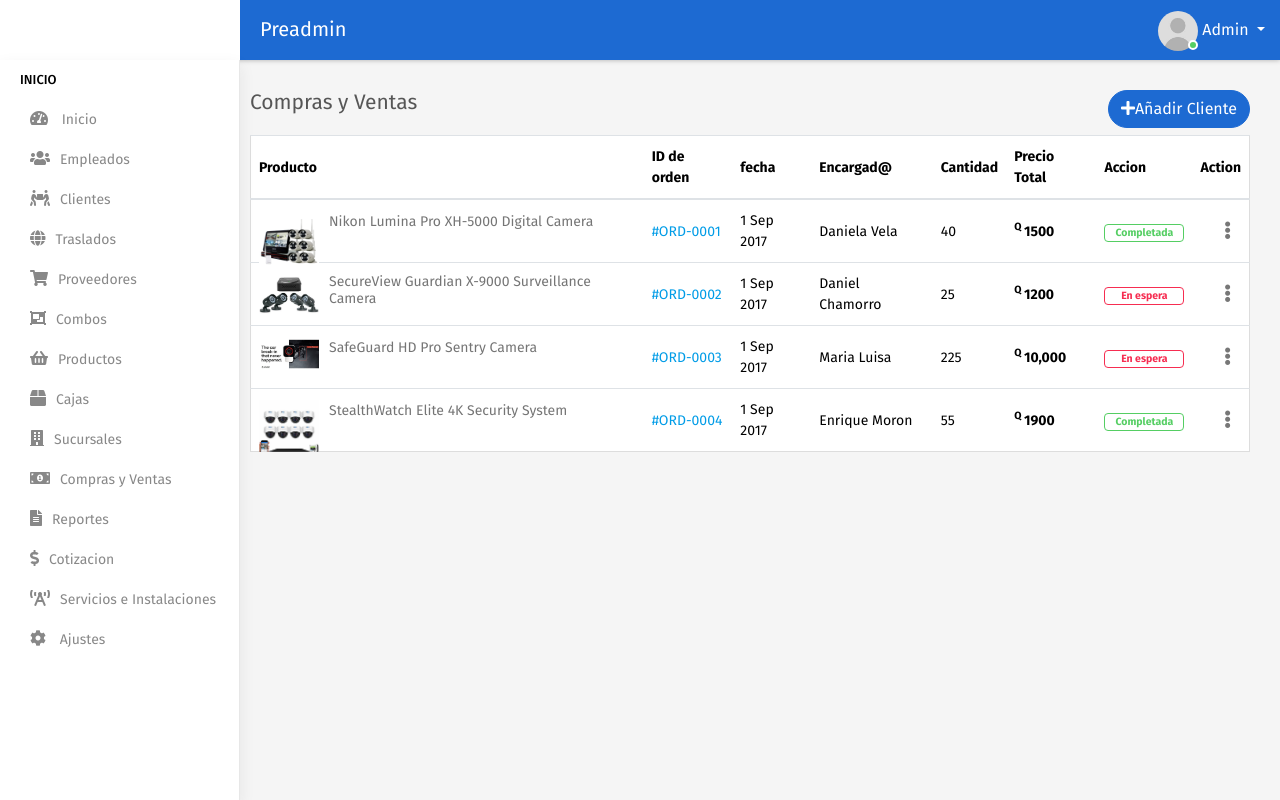
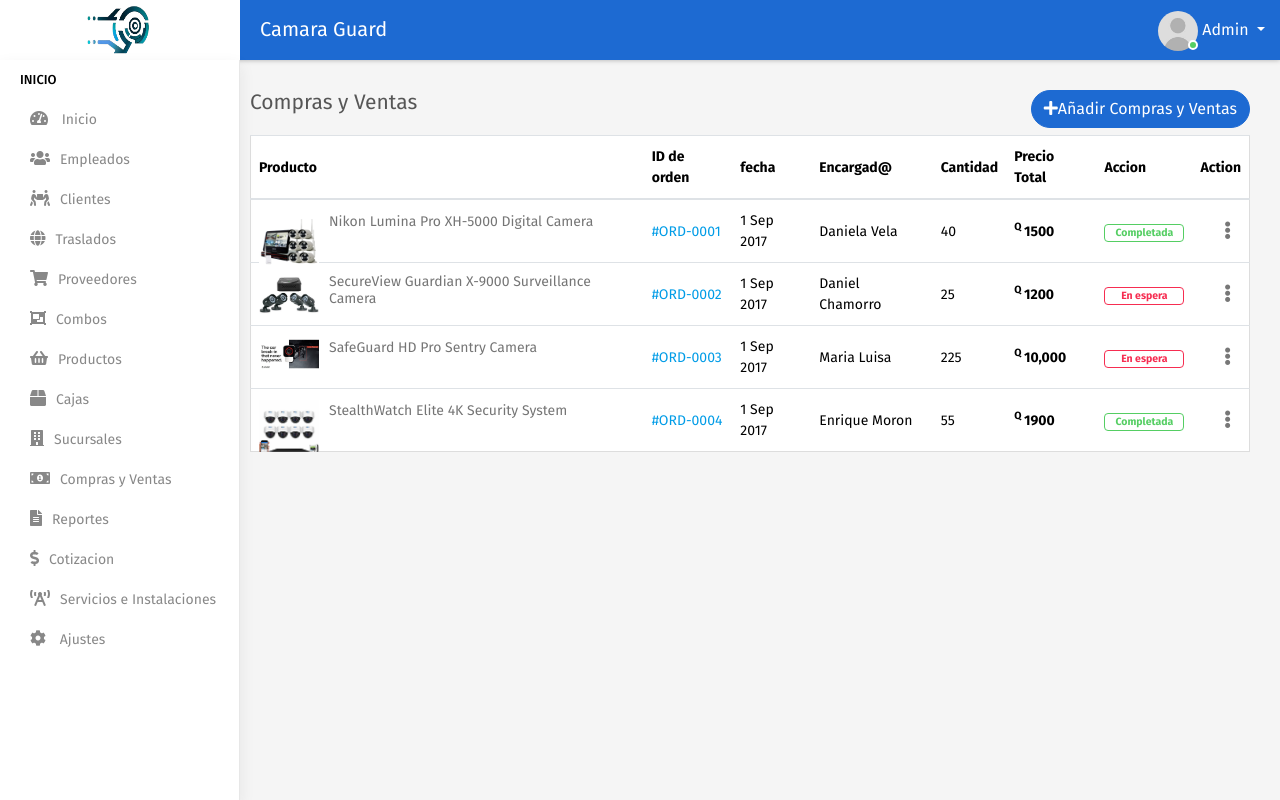
Before and after one commit to FRANKGT241/softCRM, a plain HTML site: page blue/orders.html in a window 1280 px wide. Drawn offline with Linux system fonts and the light colour scheme.

Commit message:
Cambios de titulos

```diff
--- a/blue/orders.html
+++ b/blue/orders.html
@@ -23,11 +23,11 @@
         <div class="header">
             <div class="header-left">
                 <a href="index.html" class="logo">
-                    <img src="assets/img/logo.png" width="40" height="40" alt="">
+                    <img src="assets/img/LogoCamGuard.png" width="75" height="55" alt="">
                 </a>
             </div>
             <div class="page-title-box float-left">
-                <h3>Preadmin</h3>
+                <h3>Camara Guard</h3>
             </div>
             <a id="mobile_btn" class="mobile_btn float-left" href="#sidebar"><i class="fa fa-bars" aria-hidden="true"></i></a>
             <ul class="nav user-menu float-right">
@@ -112,7 +112,7 @@
                         <h4 class="page-title">Compras y Ventas</h4>
                     </div>
                     <div class="col-sm-3 text-right">
-                        <a href="#" class="btn btn-primary btn-rounded float-right" data-toggle="modal" data-target="#add_client"><i class="fa fa-plus"></i>Añadir Cliente</a>
+                        <a href="#" class="btn btn-primary btn-rounded float-right" data-toggle="modal" data-target="#add_client"><i class="fa fa-plus"></i>Añadir Compras y Ventas</a>
                     </div>
                 </div>
                 <div class="row">
```
Also changed, not shown: blue/Productos.html (+1 -1 lines), blue/Sucrusales.html (+3 -3 lines), blue/clients-listP.html (+1 -1 lines), blue/expense-reports.html (+2 -2 lines), blue/expenses.html (+1 -1 lines), blue/products.html (+1 -1 lines), blue/roles-permissions.html (+1 -1 lines), blue/worksheet.html (+2 -2 lines).
